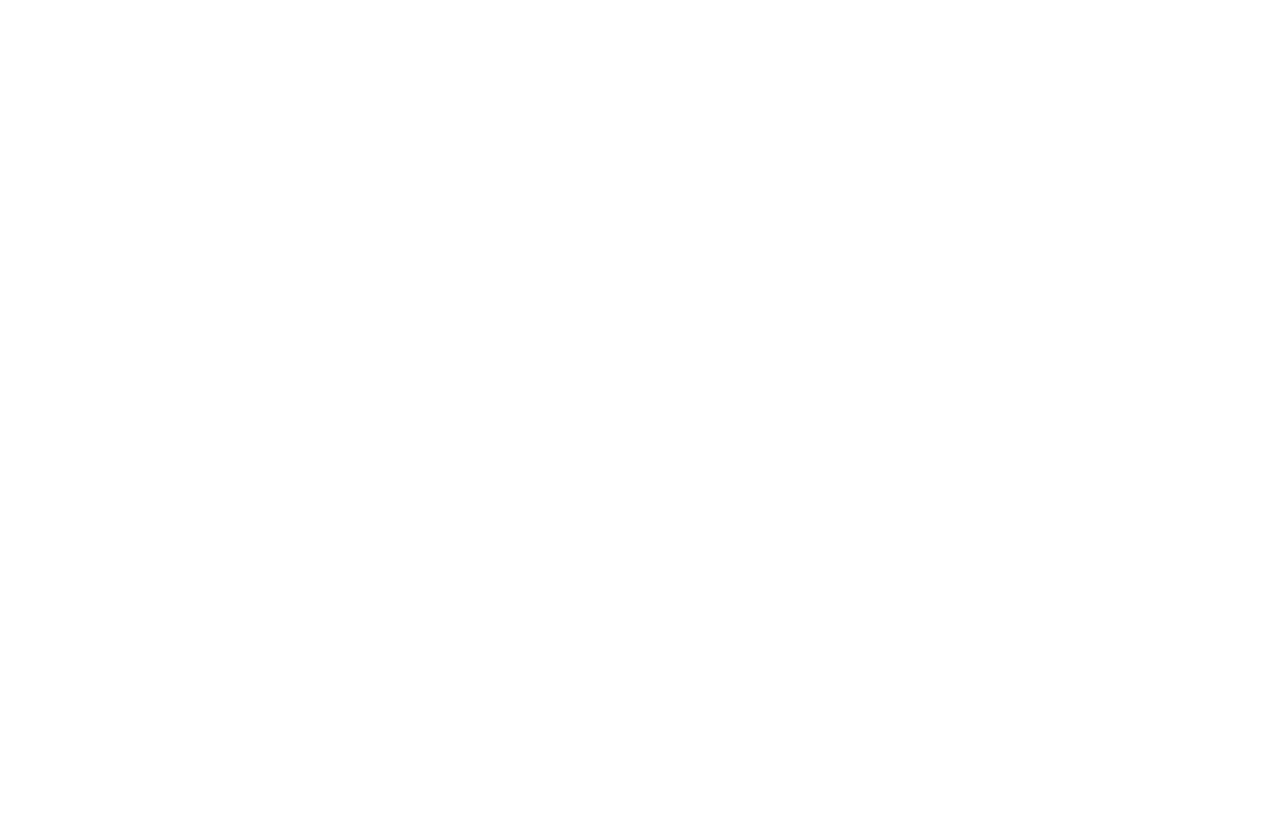
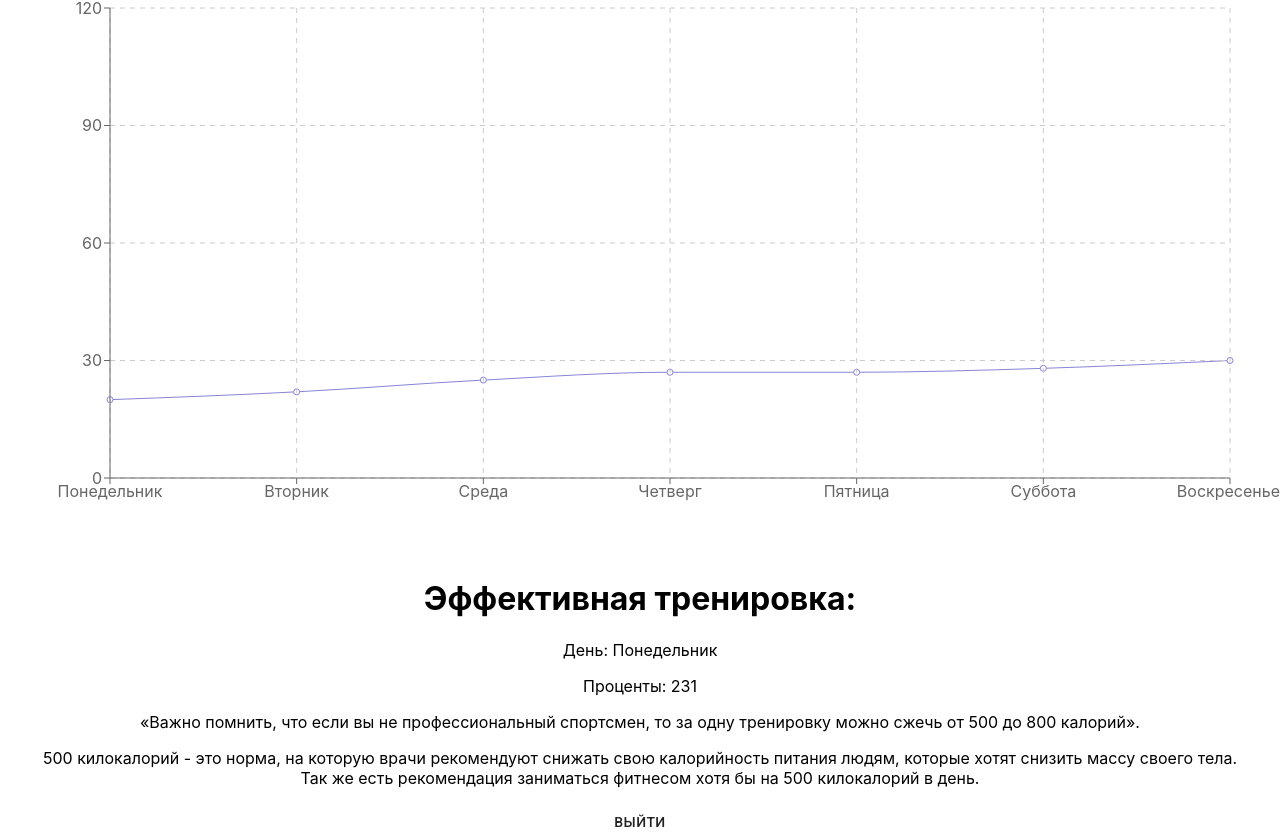
Before and after one commit to FoxFrontEngineer/scientia, a React (Create React App) app: page / in a window 1280 px wide. Shown: the part 1324-2164 px from the top of the page. Before the commit the page ends 800 px from the top, so only its background shows below. Built offline with nearby package versions, Linux system fonts and the light colour scheme; no server answers; sample sign-in values are in the browser's storage.

Commit message:
create demo diagrams with mockup data

```diff
--- /dev/null
+++ b/jsconfig.json
@@ -0,0 +1,5 @@
+{
+    "compilerOptions": {
+        "baseUrl": "src"
+      }
+}
--- a/package.json
+++ b/package.json
@@ -14,6 +14,7 @@
     "react-router-dom": "^5.2.0",
     "react-scripts": "4.0.3",
     "react-with-firebase-auth": "^1.3.2",
+    "recharts": "^2.0.9",
     "web-vitals": "^1.0.1"
   },
   "scripts": {
--- a/src/components/modules/MainScreen/MainScreen.js
+++ b/src/components/modules/MainScreen/MainScreen.js
@@ -1,13 +1,18 @@
 import React from "react";
 
 import Logout from "../Logout/Logout";
+import ComposeCharts from "components/ui/charts/ComposeCharts";
 
 export default function MainScreen() {
 
     return (
         <>
-        <h1>This is Main Screen after Login</h1>
-        <Logout />
+            <h1>This is Main Screen after Login</h1>
+            <ComposeCharts />
+            <p>«Важно помнить, что если вы не профессиональный спортсмен, то за одну тренировку можно сжечь от 500 до 800 калорий».</p>
+            <p>500 килокалорий - это норма, на которую врачи рекомендуют снижать свою калорийность питания людям, которые хотят снизить массу своего тела.<br />
+            Так же есть рекомендация заниматься фитнесом хотя бы на 500 килокалорий в день.</p>
+            <Logout />
         </>
     )
 }
--- /dev/null
+++ b/src/components/ui/charts/CaloriesChart/index.js
@@ -0,0 +1,14 @@
+import React from "react";
+import { LineChart, Line, CartesianGrid, XAxis, YAxis, Tooltip } from 'recharts';
+
+function CaloriesChart(props) {
+    return <LineChart width={1280} height={600} data={props.data} margin={{ bottom: 50, top: 50, right: 50, left: 50 }}>
+    <Line type="monotone" dataKey="calories" stroke="#8884d8" />
+    <CartesianGrid stroke="#ccc" strokeDasharray="5 5" />
+    <XAxis dataKey="name" />
+    <YAxis dataKey="max" />
+    <Tooltip />
+  </LineChart>
+}
+
+export default CaloriesChart;
--- /dev/null
+++ b/src/components/ui/charts/ComposeCharts/index.js
@@ -0,0 +1,55 @@
+import React from "react";
+import { getEffective, getMostEffective } from "helpers/trainingEffective";
+
+import CaloriesChart from "components/ui/charts/CaloriesChart";
+import DistanceChart from "components/ui/charts/DistanceChart";
+import TimeCharts from "components/ui/charts/TimeChart";
+
+function ComposeCharts() {
+    const caloriesData = [{name: 'Понедельник', calories: 200, max: 800}, {name: 'Вторник', calories: 300}, {name: 'Среда', calories: 112},
+    {name: 'Четверг', calories: 112}, {name: 'Пятница', calories: 112}, {name: 'Суббота', calories: 112}, {name: 'Воскресенье', calories: 112}];
+
+    const distanceData = [{name: 'Понедельник', distance: 1200, max: 15000}, {name: 'Вторник', distance: 1800}, {name: 'Среда', distance: 5300},
+    {name: 'Четверг', distance: 4800}, {name: 'Пятница', distance: 2200}, {name: 'Суббота', distance: 3260}, {name: 'Воскресенье', distance: 4310}];
+
+    const timeData = [{name: 'Понедельник', time: 20, max: 120}, {name: 'Вторник', time: 22}, {name: 'Среда', time: 25},
+    {name: 'Четверг', time: 27}, {name: 'Пятница', time: 27}, {name: 'Суббота', time: 28}, {name: 'Воскресенье', time: 30}];
+
+    const computeEffective = () => {
+        const composeCaloriesWithDistance = [...caloriesData, ...distanceData, ...timeData];
+        const result = composeCaloriesWithDistance.reduce((acc, el) => {
+            if (el.name) {
+              if (acc) {
+                if (acc[el.name]) {
+                  acc[el.name] = {...acc[el.name], ...el}
+                } else {
+                  acc[el.name] = el
+                }
+
+                return acc
+              }
+            }
+            return acc;
+          }, {})
+          for (const key in result) {
+              const {calories, distance} = result[key];
+              const weight = 70;
+              result[key]["effective"] = getEffective(distance, calories, weight)
+          }
+          const {name, effective} = getMostEffective(result)
+          return {name, effective}
+    }
+
+    const renderEffective = computeEffective();
+
+    return <div>
+         <CaloriesChart data={caloriesData} />
+         <DistanceChart data={distanceData} />
+         <TimeCharts data={timeData} />
+         <h1>Эффективная тренировка:</h1>
+         <p>День: {renderEffective.name}</p>
+         <p>Проценты: {renderEffective.effective}</p>
+    </div>
+}
+
+export default ComposeCharts;
--- /dev/null
+++ b/src/components/ui/charts/DistanceChart/index.js
@@ -0,0 +1,14 @@
+import React from "react";
+import { LineChart, Line, CartesianGrid, XAxis, YAxis, Tooltip } from 'recharts';
+
+function DistanceChart(props) {
+    return <LineChart width={1280} height={600} data={props.data} margin={{ bottom: 50, top: 50, right: 50, left: 50 }}>
+    <Line type="monotone" dataKey="distance" stroke="#8884d8" />
+    <CartesianGrid stroke="#ccc" strokeDasharray="5 5" />
+    <XAxis dataKey="name" />
+    <YAxis dataKey="max"/>
+    <Tooltip />
+  </LineChart>
+}
+
+export default DistanceChart;
--- /dev/null
+++ b/src/components/ui/charts/TimeChart/index.js
@@ -0,0 +1,14 @@
+import React from "react";
+import { LineChart, Line, CartesianGrid, XAxis, YAxis, Tooltip } from 'recharts';
+
+function TimeChart(props) {
+    return <LineChart width={1280} height={600} data={props.data} margin={{ bottom: 50, top: 50, right: 50, left: 50 }}>
+    <Line type="monotone" dataKey="time" stroke="#8884d8" />
+    <CartesianGrid stroke="#ccc" strokeDasharray="5 5" />
+    <XAxis dataKey="name" />
+    <YAxis dataKey="max"/>
+    <Tooltip />
+  </LineChart>
+}
+
+export default TimeChart;
--- /dev/null
+++ b/src/helpers/trainingEffective.js
@@ -0,0 +1,24 @@
+export function getEffective(distance, calories, weight) {
+    const targetCalories = distance * (weight + 2) / 1000;
+    const effective = (calories * 100) / targetCalories;
+    return Math.round(effective);
+}
+
+export function getMostEffective(objectWithData) {
+    let effective = 0;
+    let effectiveKey = null;
+    let effectiveTime = null;
+    for (const key in objectWithData) {
+        if (objectWithData[key]["effective"] > effective) {
+            effective = objectWithData[key]["effective"]
+            effectiveTime = objectWithData[key]["time"]
+            effectiveKey = key
+        }
+        if (objectWithData[key]["effective"] === effective && objectWithData[key]["time"] < effectiveTime) {
+            effective = objectWithData[key]["effective"]
+            effectiveTime = objectWithData[key]["time"]
+            effectiveKey = key
+        }
+    }
+    return objectWithData[effectiveKey]
+}
```
Also changed, not shown: 1 other file (tests, documents, lock files or other folders).
